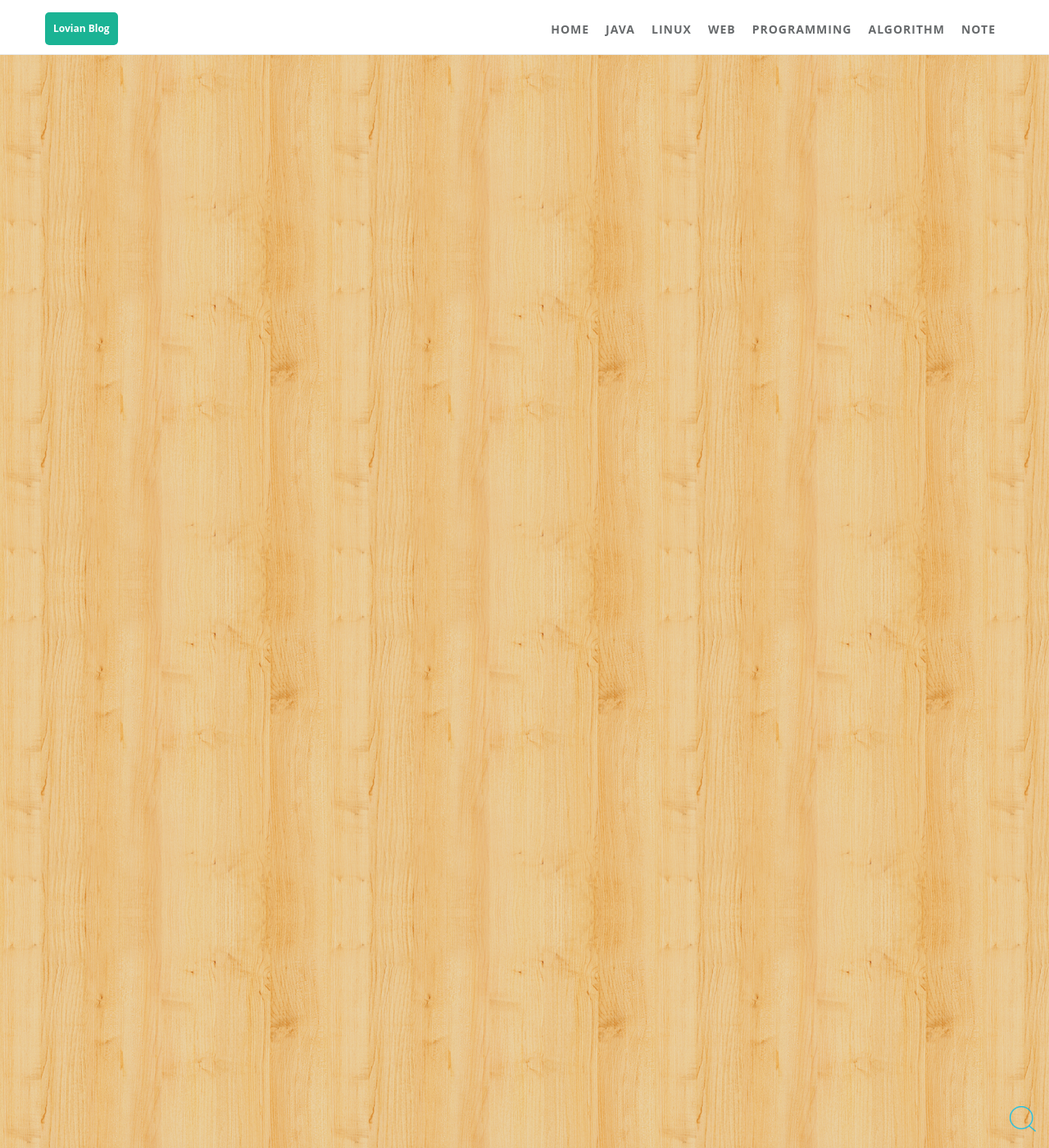
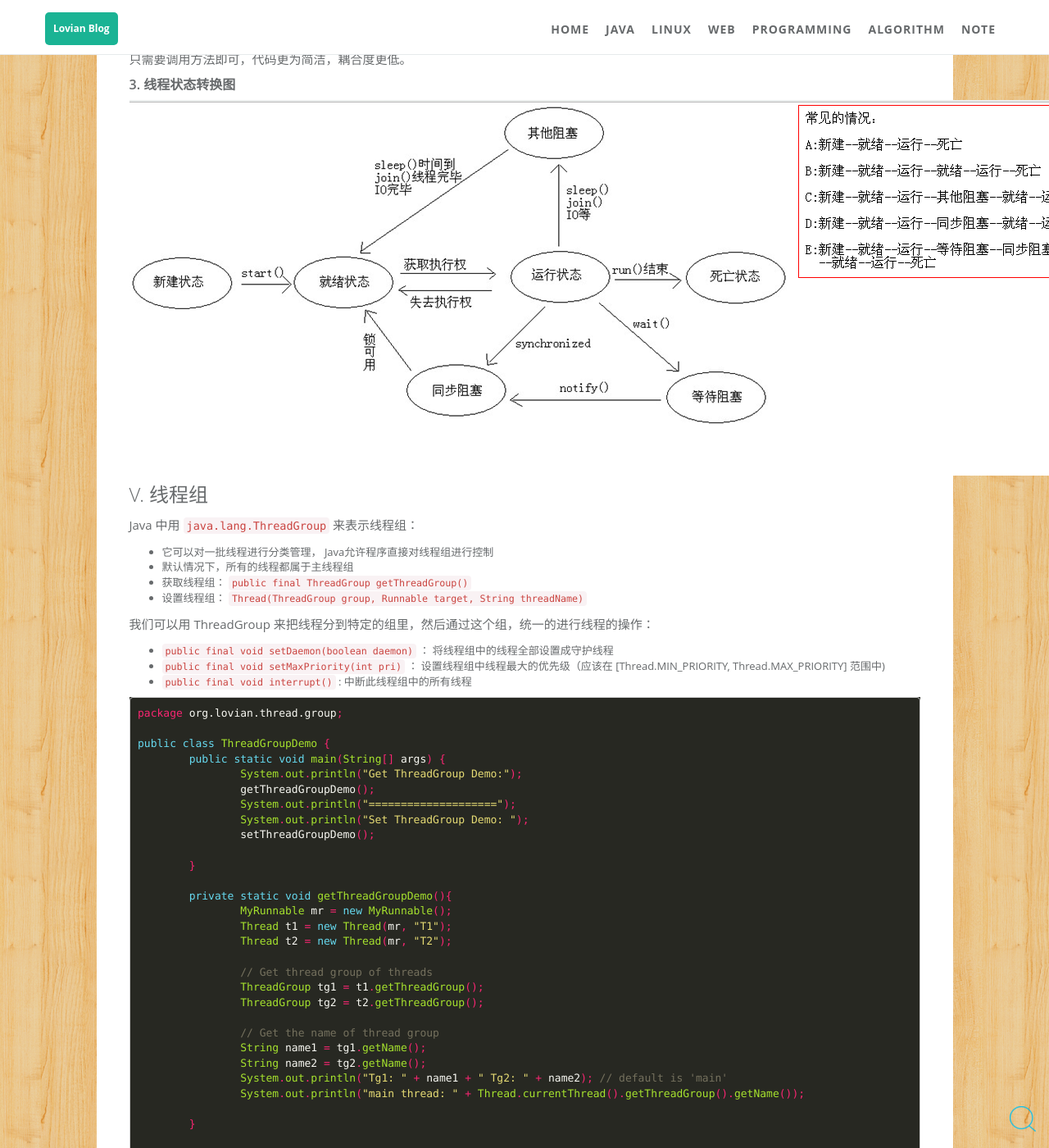
Before and after one commit to ZhengshuaiPENG/zhengshuaipeng.github.io, a Jekyll site: the page built from _posts/2016/08/2016-08-02-java-thread-safe.md, in a window 1280 px wide and 1400 px high, scrolled down 12887 px. Shown: the whole window at 82% size. Built offline with Jekyll 4.4.1, drawn with Linux system fonts in a browser that asks for light colours; comment, search, counter and statistics services are not loaded; some of the changed text lies outside the part shown.

Commit message:
thread pool

````diff
--- a/_posts/2016/08/2016-08-02-java-thread-safe.md
+++ b/_posts/2016/08/2016-08-02-java-thread-safe.md
@@ -607,6 +607,172 @@
 
 从结果可以看见这里生产者线程和消费者线程就交替执行了。注意，在 ```wait()``` 方法被执行时，会同时释放锁，让另一个拥有此锁的线程可以被执行。 当线程被唤醒时，代码从 ```wait()``` 代码处继续开始执行，但是，被唤醒后，```线程不是立刻执行的```，它还需要抢夺 CPU 的执行权。
 
+
+修改版代码：
+
+```java
+package org.lovian.thread.communication.waitnotify;
+
+public class Student {
+	private String name;
+	private int age;
+	private boolean flag; // 是否有数据，有 true， 没有 false， 默认 false
+
+	public synchronized void set(String name, int age) {
+		if (this.flag) { // 有数据
+			try {
+				this.wait(); // 生产者等待
+			} catch (InterruptedException e) {
+				e.printStackTrace();
+			}
+		}
+
+		// 没有数据， 生产数据
+		this.name = name;
+		this.age = age;
+		// 修改标记，唤醒消费者线程
+		this.flag = true;
+		this.notify();
+	}
+
+	public synchronized void get() {
+		if (!this.flag) { // 没有数据
+			try {
+				this.wait(); // 消费者等待
+			} catch (InterruptedException e) {
+				e.printStackTrace();
+			}
+		}
+
+		// 有数据，消费数据
+		System.out.println("name: " + this.name + " age: " + this.age);
+		// 修改标记， 唤醒生产者去生产
+		flag = false;
+		this.notify();
+	}
+}
+
+package org.lovian.thread.communication.waitnotify;
+
+public class SetThread implements Runnable {
+
+	private Student s;
+	private int count = 0;
+
+	public SetThread(Student s) {
+		this.s = s;
+	}
+
+	@Override
+	public void run() {
+		while (true) {
+				if (count % 2 == 0) {
+					s.set("James", 25); // 生产者生产数据
+				} else {
+					s.set("Lili", 18); // 生产者生产数据
+				}
+				count++;
+		}
+	}
+}
+
+package org.lovian.thread.communication.waitnotify;
+
+public class GetThread implements Runnable {
+
+	private Student s;
+
+	public GetThread(Student s) {
+		this.s = s;
+	}
+
+	@Override
+	public void run() {
+		while (true) {
+			s.get(); //消费者获取数据
+		}
+	}
+}
+```
+
+这个版本代码，将设置（生产者生产）和获取（消费者消费）的操作封装成学生类（资源）里的功能，并加了同步，这是消费者线程和生产者线程只需要调用方法即可，代码更为简洁，耦合度更低。
+
 ### 3. 线程状态转换图
 
 ![thread_state]( https://zhengshuaipeng.github.io/static/img/blog/2016/08/thread-state.png)
+
+
+## V. 线程组
+
+Java 中用 ```java.lang.ThreadGroup``` 来表示线程组：
+
+-	它可以对一批线程进行分类管理， Java允许程序直接对线程组进行控制
+-	默认情况下，所有的线程都属于主线程组
+-	获取线程组： ```public final ThreadGroup getThreadGroup()```
+-	设置线程组： ```Thread(ThreadGroup group, Runnable target, String threadName)```
+
+我们可以用 ThreadGroup 来把线程分到特定的组里，然后通过这个组，统一的进行线程的操作：
+
+-	```public final void setDaemon(boolean daemon)``` ： 将线程组中的线程全部设置成守护线程
+-	```public final void setMaxPriority(int pri)``` ： 设置线程组中线程最大的优先级（应该在 [Thread.MIN_PRIORITY,  Thread.MAX_PRIORITY] 范围中)
+-	```public final void interrupt()``` : 中断此线程组中的所有线程
+
+
+```java
+package org.lovian.thread.group;
+
+public class ThreadGroupDemo {
+	public static void main(String[] args) {
+		System.out.println("Get ThreadGroup Demo:");
+		getThreadGroupDemo();
+		System.out.println("====================");
+		System.out.println("Set ThreadGroup Demo: ");
+		setThreadGroupDemo();
+
+	}
+
+	private static void getThreadGroupDemo(){
+		MyRunnable mr = new MyRunnable();
+		Thread t1 = new Thread(mr, "T1");
+		Thread t2 = new Thread(mr, "T2");
+
+		// Get thread group of threads
+		ThreadGroup tg1 = t1.getThreadGroup();
+		ThreadGroup tg2 = t2.getThreadGroup();
+
+		// Get the name of thread group
+		String name1 = tg1.getName();
+		String name2 = tg2.getName();
+		System.out.println("Tg1: " + name1 + " Tg2: " + name2); // default is 'main'
+		System.out.println("main thread: " + Thread.currentThread().getThreadGroup().getName());
+
+	}
+
+	private static void setThreadGroupDemo(){
+		// Change the thread group of threads
+		// new a ThreadGroup
+		ThreadGroup tg = new ThreadGroup("Group_1");
+
+		MyRunnable mr = new MyRunnable();
+		Thread t1 = new Thread(tg, mr, "T1");
+		Thread t2 = new Thread(tg, mr, "T2");
+
+		// Get the name of thread group
+		System.out.println("Tg1: " + t1.getThreadGroup().getName() + " Tg2: " + t2.getThreadGroup().getName());
+		System.out.println("main thread: " + Thread.currentThread().getThreadGroup().getName());
+
+	}
+}
+```
+
+result：
+
+```
+Get ThreadGroup Demo:
+Tg1: main Tg2: main
+main thread: main
+====================
+Set ThreadGroup Demo:
+Tg1: Group_1 Tg2: Group_1
+main thread: main
+```
````
Also changed, not shown: _posts/2016/08/2016-08-10-java-thread-pool.md (added, +379 -0 lines).
